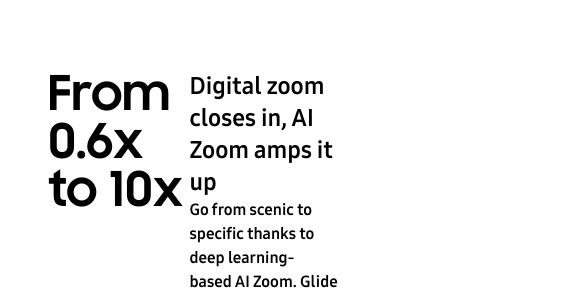
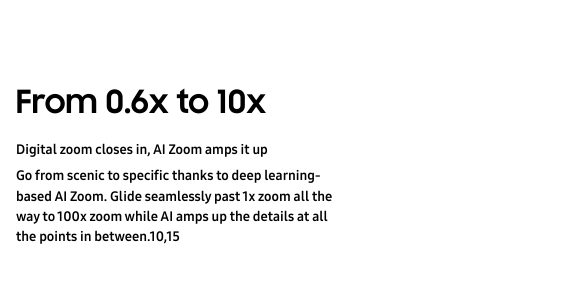
Before and after one commit to tariqyunusa/Samsung-S24-showcase, a React (Vite) app: page / in a window 390 px wide. Shown: the part 1611-1908 px from the top of the page, 585 px wide, since content can reach past the window. Built offline with nearby package versions, Linux system fonts and the light colour scheme.

Commit message:
removed scale animation on mobile

```diff
--- a/src/App.jsx
+++ b/src/App.jsx
@@ -1,4 +1,3 @@
-import { useState } from 'react'
 
 import './App.css'
 import SecondaryNav from './components/SecondaryNav'
@@ -7,6 +6,7 @@ import Hero from './components/Hero'
 import Display from './components/Display'
 import Camera from './components/Camera'
 import Colors from './components/Colors'
+import Carousel from './components/Carousel'
 
 
 function App() {
@@ -24,7 +24,7 @@ function App() {
    <div className='h-screen w-screen reset-style'>
     <Colors />
    </div>
-   <div className='h-screen w-screen'></div>
+   <Carousel />
     </div>
   )
 }
--- a/src/components/Camera.jsx
+++ b/src/components/Camera.jsx
@@ -1,38 +1,37 @@
-import { useRef } from "react"
-import React  from 'react'
-import img1 from "../assets/image1.jpg"
-import img2 from "../assets/image2.jpg"
-import img3 from "../assets/image3.jpg"
-import img4 from "../assets/image4.jpg"
-import img5 from "../assets/image5.jpg"
-import img6 from "../assets/image6.jpg"
-import { useScroll, useTransform, motion } from 'framer-motion'
-
-
+import { useRef } from "react";
+import React from 'react';
+import img1 from "../assets/image1.jpg";
+import img2 from "../assets/image2.jpg";
+import img3 from "../assets/image3.jpg";
+import img4 from "../assets/image4.jpg";
+import img5 from "../assets/image5.jpg";
+import img6 from "../assets/image6.jpg";
+import { useScroll, useTransform, motion } from 'framer-motion';
 
 const Camera = () => {
-
-    const container = useRef(null)
-    const {scrollYProgress } = useScroll({
+    const container = useRef(null);
+    const { scrollYProgress } = useScroll({
         target: container,
         offset: ['start start', 'end end']
-    })
+    });
 
-    const scale4 = useTransform(scrollYProgress, [0,1],[1,4])
-    const scale5 = useTransform(scrollYProgress, [0,1],[1,5])
-    const scale6 = useTransform(scrollYProgress, [0,1],[1,6])
-    const scale8 = useTransform(scrollYProgress, [0,1],[1,8])
-    const scale9 = useTransform(scrollYProgress, [0,1],[1,9])
-    const scale7 = useTransform(scrollYProgress, [0,1],[1,7])
+    const screenWidth = window.innerWidth;
 
-    const images = [{
+    const scale4 = useTransform(scrollYProgress, [0, 1], [1, 4]);
+    const scale5 = useTransform(scrollYProgress, [0, 1], [1, 5]);
+    const scale6 = useTransform(scrollYProgress, [0, 1], [1, 6]);
+    const scale8 = useTransform(scrollYProgress, [0, 1], [1, 8]);
+    const scale9 = useTransform(scrollYProgress, [0, 1], [1, 9]);
+    const scale7 = useTransform(scrollYProgress, [0, 1], [1, 7]);
+
+    const images = [
+        {
             src: img1,
             scale: scale4,
             width: "25vw",
             height: "25vh",
             top:"-10px",
             left: "-20px",
-
         },
         {
             src: img2,
@@ -74,36 +73,31 @@ const Camera = () => {
             top: "210px",
             left: "0px",
         },
-]
-
+    ];
 
     return (
-    <section ref={container} className='w-screen h-100 px-12 relative '>
-        <div className='flex justify-between '>
-            <h2 className='secondary-font text-5xl'>From 0.6x to 10x</h2>
-            <div className='w-100'>
-                <h1 className='primary-font-darker text-2xl text-black'>
+        <section ref={container} className='w-screen h-100 px-12 relative mobile-section'>
+            <div className='flex justify-between align-mobile '>
+                <h2 className='secondary-font text-5xl text-mobile heading-special-mobile'>From 0.6x to 10x</h2>
+                <div className='w-100 align-mobile'>
+                    <h1 className='primary-font-darker text-2xl text-black text-mobile-p'>
                     Digital zoom closes in, AI Zoom amps it up
                     </h1>
-                <p className='primary-font-darker'>Go from scenic to specific thanks to deep learning-<br/>based AI Zoom. Glide seamlessly past 1x zoom all the<br/> way to 100x zoom while AI amps up the details at all<br/> the points in between.10,15</p>
+                    <p className='primary-font-darker text-mobile-p'>Go from scenic to specific thanks to deep learning-<br/>based AI Zoom. Glide seamlessly past 1x zoom all the<br/> way to 100x zoom while AI amps up the details at all<br/> the points in between.10,15</p>
                 </div>
-
             </div>
 
             <div className='sticky top-0 h-screen w-screen overflow-hidden '>
-            {images.map(({src, scale, top, left, width, height}, index) => (
-                 <motion.div key={index}  className='w-full h-full absolute top-0 flex justify-center items-center' style={{ scale: scale}}>
-                 <div  style={{ width: width, height: height, left: left, top: top} } className=' relative ' >
+                {images.map(({ src, scale, top, left, width, height }, index) => (
+                    <motion.div key={index} className='w-full h-full absolute top-0 flex justify-center items-center' style={{ scale: (screenWidth > 690) ? scale : 1 }}>
+                        <div style={{ width: width, height: height, left: left, top: top }} className=' relative ' >
                             <img src={src} alt="" className='object-cover w-full h-full' />
                         </div>
                     </motion.div>
                 ))}
+            </div>
+        </section>
+    );
+};
 
-        </div>
-
-
-    </section>
-  )
-}
-
-export default Camera
+export default Camera;
--- /dev/null
+++ b/src/components/Carousel.jsx
@@ -0,0 +1,11 @@
+import React from 'react'
+
+const Carousel = () => {
+  return (
+    <section className='w-screen h-screen bg-black'>
+
+    </section>
+  )
+}
+
+export default Carousel
--- a/src/components/Colors.jsx
+++ b/src/components/Colors.jsx
@@ -11,34 +11,39 @@ const Colors = () => {
 
         tl.to('.section-left', {left: 0})
         .to('.section-right', {right: 0})
+        .to('.hide-text', {
+            opacity: 1,
+            top: '300px'
+         })
         ScrollTrigger.create({
             trigger: ".parent-container",
             start: "top top",
             end: "200px",
-            markers: true,
+            // markers: true,
             pin: true,
             animation: tl,
             scrub: 1,
             anticipatePin: true,
             pinSpacer: false
         })
+
         return() => {
             tl.kill()
         }
     },[])
 
   return (
-    <div className='w-screen h-screen relative parent-container'>
+    <div className='w-screen h-screen relative parent-container overflow-hidden'>
         <div className='w-full h-full flex justify-center items-center absolute top-0'>
-            <h1 className='absolute secondary-font text-white text-4xl'>Colors inspired by nature</h1>
+            <h1 className='absolute secondary-font text-white text-4xl hide-text'>Colors inspired by nature</h1>
             <img src={stoney} alt="stoney" className='object-cover' />
         </div>
         <div className='w-full h-full flex justify-center items-center absolute top-0 section-left '>
-            <h1 className='absolute secondary-font text-white text-4xl'>Colors inspired by the environment</h1>
+            <h1 className='absolute secondary-font text-white text-4xl hide-text'>Colors inspired by the environment</h1>
             <img src={duney} alt="stoney" className='object-cover' />
         </div>
         <div className='w-full h-full flex justify-center items-center absolute top-0 section-right'>
-            <h1 className='absolute secondary-font text-white text-4xl'>Beauty in your fingertips</h1>
+            <h1 className='absolute secondary-font text-white text-4xl hide-text '>Beauty at your fingertips</h1>
             <img src={flowery} alt="stoney" className='object-cover' />
         </div>
     </div>
--- a/src/components/Display.jsx
+++ b/src/components/Display.jsx
@@ -4,7 +4,7 @@ import performance from "../assets/performance.mp4"
 
 const Display = () => {
   return (
-    <section className='w-screen h-screen bg-white px-12 py-10 mobile-section '>
+    <section className='w-screen h-screen bg-white px-12 py-10 mobile-section mobile-section '>
         <div className='w-full flex justify-between col-mobile items-center'>
             <div className='flex gap-4'>
             <h1 className='secondary-font text-2xl text-mobile p-4'>2600 nit display. Our brightest<br/> adaptive mobile display under<br/> the sun</h1>
@@ -13,7 +13,7 @@ const Display = () => {
             <div className='text-xl text-mobile-p primary-font-light'><p>Our most immersive display comes with<br/> some major visibility upgrades. Corning®<br/> Gorilla® Armor reduces reflections and<br/> improves visual clarity, even in direct<br/> sunlight. Then, an improved Vision Booster<br/> enhances contrast and colour for a clearly <br/>exceptional experience.24</p></div>
         </div>
         <div className='w-full  flex items-center justify-center'>
-    <video src={performance} muted autoPlay loop playsInline className='object-cover w-3/5 my-16'></video>
+    <video src={performance} muted autoPlay loop playsInline className='object-cover w-3/5 my-16 video-mobile'></video>
         </div>
     </section>
   )
--- a/src/components/PrimaryNav.jsx
+++ b/src/components/PrimaryNav.jsx
@@ -3,7 +3,7 @@ import { secondNav } from '../utils'
 
 const PrimaryNav = () => {
   return (
-   <nav className='w-screen primary-nav  h-18 bg-white flex justify-between items-center px-12 sticky top-0 '>
+   <nav className='w-screen primary-nav  h-18 bg-white flex justify-between items-center px-12 sticky top-0  z-50'>
         <h1 className='secondary-font text-xl'>Galaxy S24 Ultra</h1>
         <div className='flex gap-8 items-center'>
             <ul className='flex gap-6'>
--- a/src/index.css
+++ b/src/index.css
@@ -76,9 +76,27 @@
         flex-direction: column;
         /* align-items: flex-start; */
     }
+    .video-mobile{
+        width: 100%;
+    }
+    .align-mobile{
+        flex-direction: column;
+        gap: 1rem;
+    }
+    .heading-special-mobile{
+        font-size: 2rem;
+    }
 }
+/* section{
+    border: 1px solid #000;
+} */
 body{
     overflow-x: hidden;
+}
+.hide-text{
+
+    top: 500px;
+    opacity: 0;
 }
 .image{
     width: 25vw;
@@ -91,6 +109,7 @@ body{
     right: -100%;
 }
 
+
 *{
     margin: 0;
     padding: 0;
```
Lines whose indentation alone changed are shown as unchanged.
